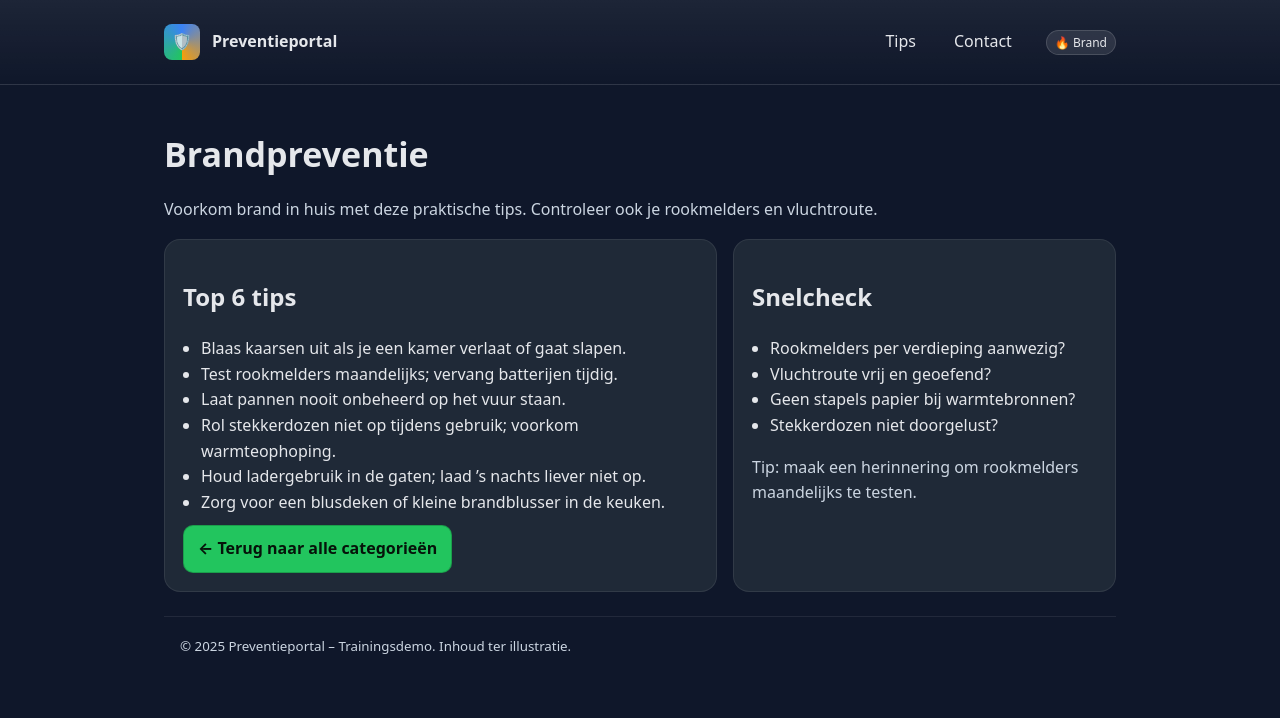
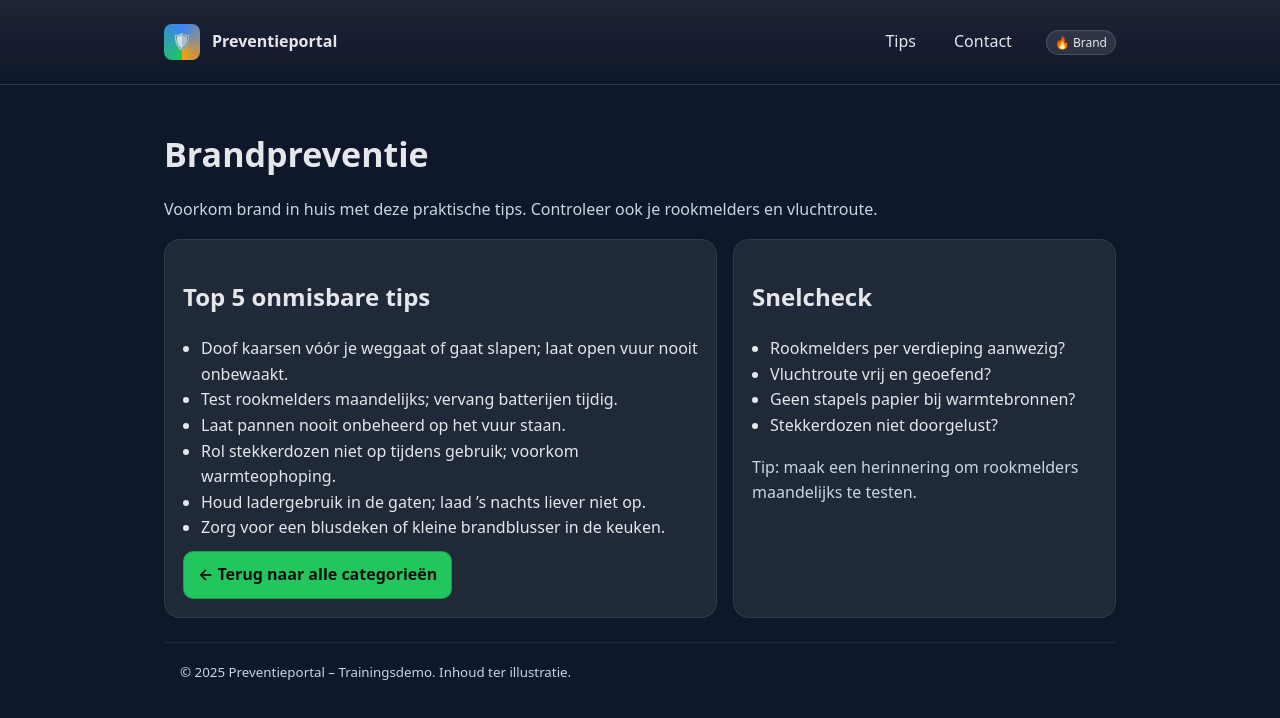
Before and after one commit to glennvanrooij/Preventieportaal-2, a plain HTML site: page src/firepagina.html in a window 1280 px wide. Drawn offline with Linux system fonts and the light colour scheme.

Commit message:
versie 4

```diff
--- a/src/firepagina.html
+++ b/src/firepagina.html
@@ -55,9 +55,9 @@
     <p class="muted">Voorkom brand in huis met deze praktische tips. Controleer ook je rookmelders en vluchtroute.</p>
 <section class="grid" aria-labelledby="brand-tips">
       <article class="card" role="region" aria-labelledby="brand-tips">
-        <h2 id="brand-tips">Top 6 tips</h2>
+        <h2 id="brand-tips">Top 5 onmisbare tips</h2>
         <ul class="list">
-          <li>Blaas kaarsen uit als je een kamer verlaat of gaat slapen.</li>
+          <li>Doof kaarsen vóór je weggaat of gaat slapen; laat open vuur nooit onbewaakt.</li>
           <li>Test rookmelders maandelijks; vervang batterijen tijdig.</li>
           <li>Laat pannen nooit onbeheerd op het vuur staan.</li>
           <li>Rol stekkerdozen niet op tijdens gebruik; voorkom warmteophoping.</li>
```
